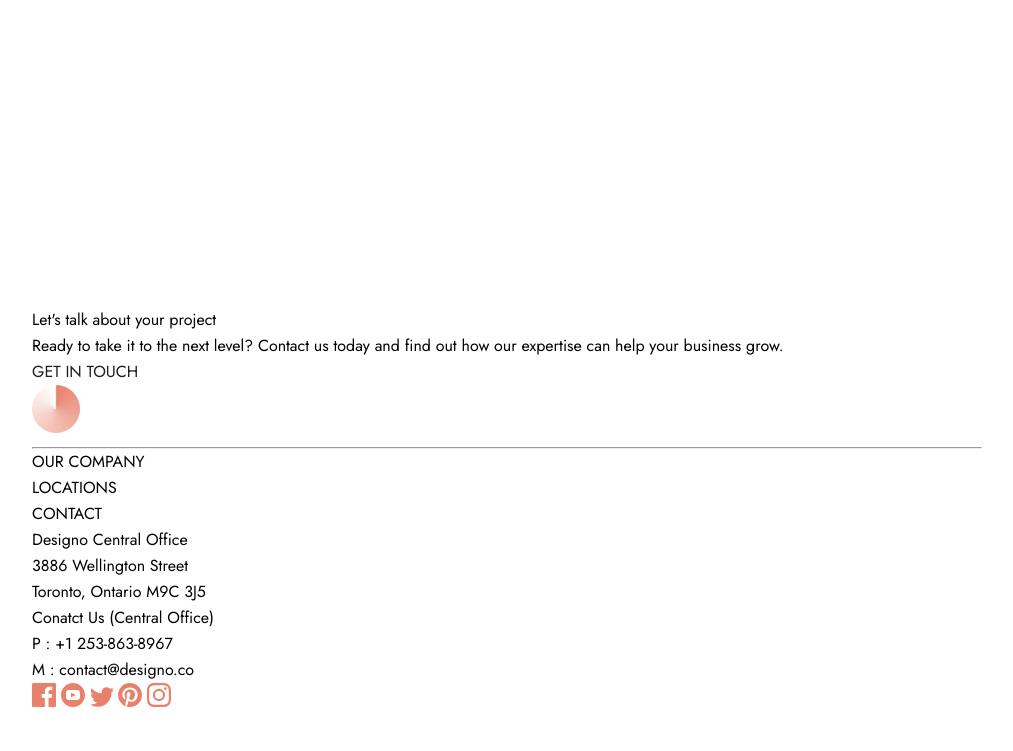
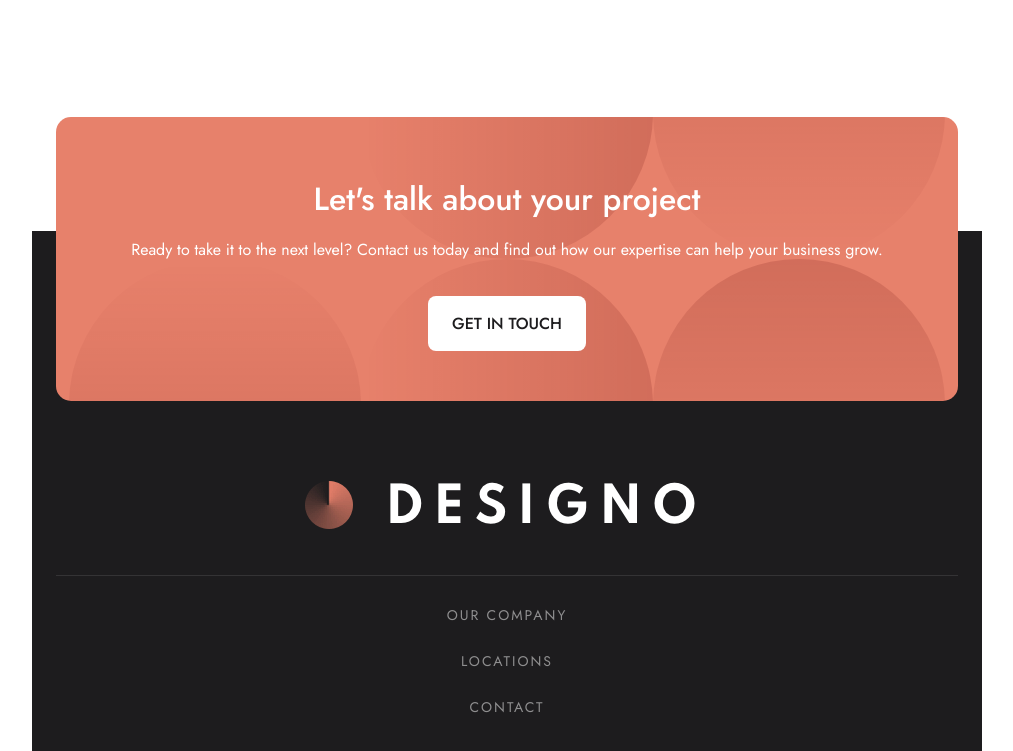
Before and after one commit to mbensa/designo, a website: page index.html in a window 1280 px wide. Shown: the part 3189-3940 px from the top of the page, without its empty margins (133-1146 px from the left). Before the commit the page ends 3904 px from the top, so only its background shows below. Drawn offline with Linux system fonts and the light colour scheme.

Commit message:
styled footer

```diff
--- a/index.html
+++ b/index.html
@@ -130,13 +130,11 @@
           </p>
         </div>
       </section>
-    </main>
 
-    <footer>
-      <section class="contact">
+      <section class="contact-container">
         <div class="contact-text">
-          <p>Let's talk about your project</p>
-          <p>
+          <p class="contact-text-title">Let's talk about your project</p>
+          <p class="contact-text-description">
             Ready to take it to the next level? Contact us today and find out how our expertise can help your business
             grow.
           </p>
@@ -145,32 +143,33 @@
           <a href="">GET IN TOUCH</a>
         </div>
       </section>
-      <section>
+    </main>
+
+    <footer class="footer-container">
       <img src="assets/shared/desktop/logo-light.png" alt="Designo logo image" />
       <hr />
-        <ul>
+      <ul class="footer-nav-menu">
         <li>OUR COMPANY</li>
         <li>LOCATIONS</li>
         <li>CONTACT</li>
       </ul>
-        <div>
+      <div class="footer-office-info">
         <p>Designo Central Office</p>
         <p>3886 Wellington Street</p>
         <p>Toronto, Ontario M9C 3J5</p>
       </div>
-        <div>
+      <div class="footer-contact-info">
         <p>Conatct Us (Central Office)</p>
         <p>P : +1 253-863-8967</p>
         <p>M : contact@designo.co</p>
       </div>
-        <div>
+      <div class="footer-social-media">
         <img src="assets/shared/desktop/icon-facebook.svg" alt="facebook icon" />
         <img src="assets/shared/desktop/icon-youtube.svg" alt="youtube icon" />
         <img src="assets/shared/desktop/icon-twitter.svg" alt="twitter icon" />
         <img src="assets/shared/desktop/icon-pinterest.svg" alt="pinterest icon" />
         <img src="assets/shared/desktop/icon-instagram.svg" alt="instagram icon" />
       </div>
-      </section>
     </footer>
     <script src="js/scripts.js"></script>
   </body>
--- a/scss/_footer.scss
+++ b/scss/_footer.scss
@@ -1,3 +1,58 @@
 /****************************************
 *****************Footer******************
 ****************************************/
+.footer-container {
+  background-color: $black;
+  padding: 250px 24px 60px 24px;
+  color: white;
+  text-align: center;
+  img {
+    max-width: 60%;
+  }
+  hr {
+    height: 1px;
+    border: none;
+    background-color: white;
+    opacity: 0.1;
+    margin: 32px 0;
+  }
+  .footer-nav-menu {
+    font-size: 0.875rem;
+    line-height: 0.875rem;
+    letter-spacing: 2px;
+    opacity: 0.5;
+    li {
+      margin-bottom: 32px;
+      &:last-child {
+        margin-bottom: 40px;
+      }
+    }
+  }
+  .footer-office-info {
+    opacity: 0.5;
+    margin-bottom: 40px;
+    p {
+      &:first-child {
+        font-weight: 500;
+      }
+    }
+  }
+  .footer-contact-info {
+    opacity: 0.5;
+    margin-bottom: 40px;
+    p {
+      &:first-child {
+        font-weight: 500;
+      }
+    }
+  }
+  .footer-social-media {
+    img {
+      padding-right: 15px;
+      cursor: pointer;
+      &:last-child {
+        padding-right: 0;
+      }
+    }
+  }
+}
--- a/scss/_home.scss
+++ b/scss/_home.scss
@@ -118,7 +118,7 @@
     text-align: center;
     margin-bottom: 80px;
     &:last-child {
-      margin-bottom: 310px;
+      margin-bottom: 120px;
     }
 
     .traits-image {
@@ -136,3 +136,44 @@
     }
   }
 }
+
+/****************************************
+************Contact section**************
+****************************************/
+.contact-container {
+  background-image: url(../assets/shared/desktop/bg-pattern-call-to-action.svg);
+  background-position: center;
+  background-repeat: no-repeat;
+  display: flex;
+  flex-direction: column;
+  text-align: center;
+  background-color: $peach;
+  margin: 0 24px;
+  padding: 64px 24px;
+  border-radius: 15px;
+  color: white;
+  transform: skew(0deg);
+  margin-bottom: -170px;
+
+  .contact-text {
+    .contact-text-title {
+      font-size: 2rem;
+      line-height: 2.25rem;
+      font-weight: 500;
+      margin-bottom: 20px;
+    }
+
+    .contact-text-description {
+      margin-bottom: 48px;
+    }
+  }
+
+  .contact-link {
+    a {
+      background-color: $white;
+      padding: 16px 24px;
+      border-radius: 8px;
+      font-weight: 500;
+    }
+  }
+}
```
Also changed, not shown: css/style.css. Lines whose indentation alone changed are shown as unchanged.
